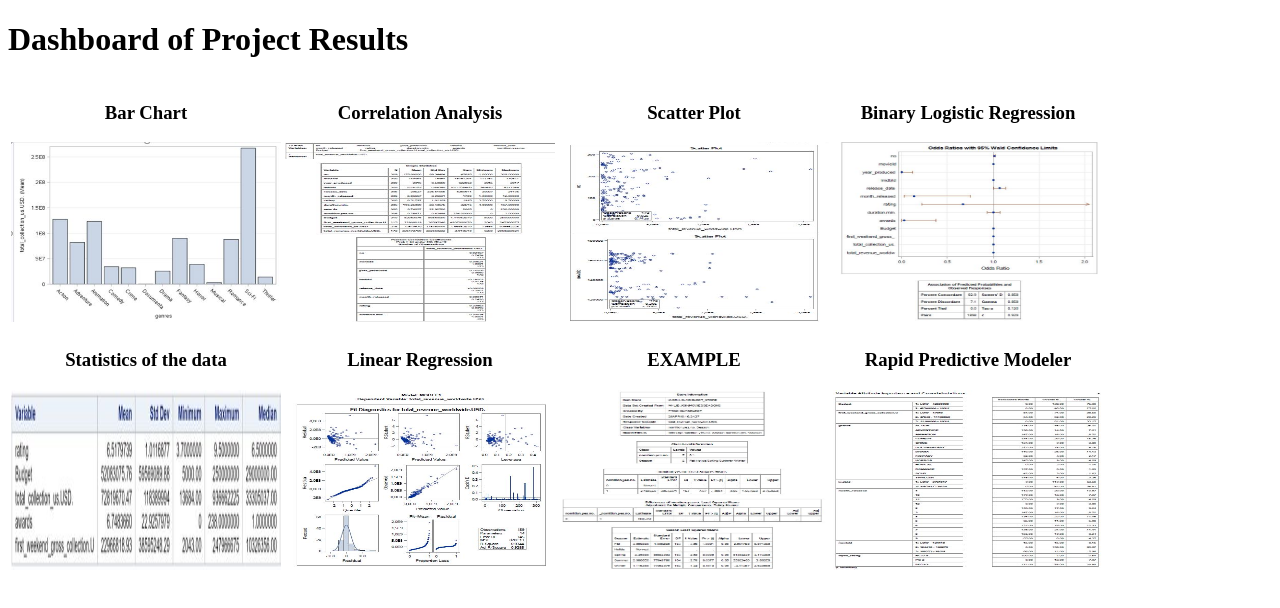
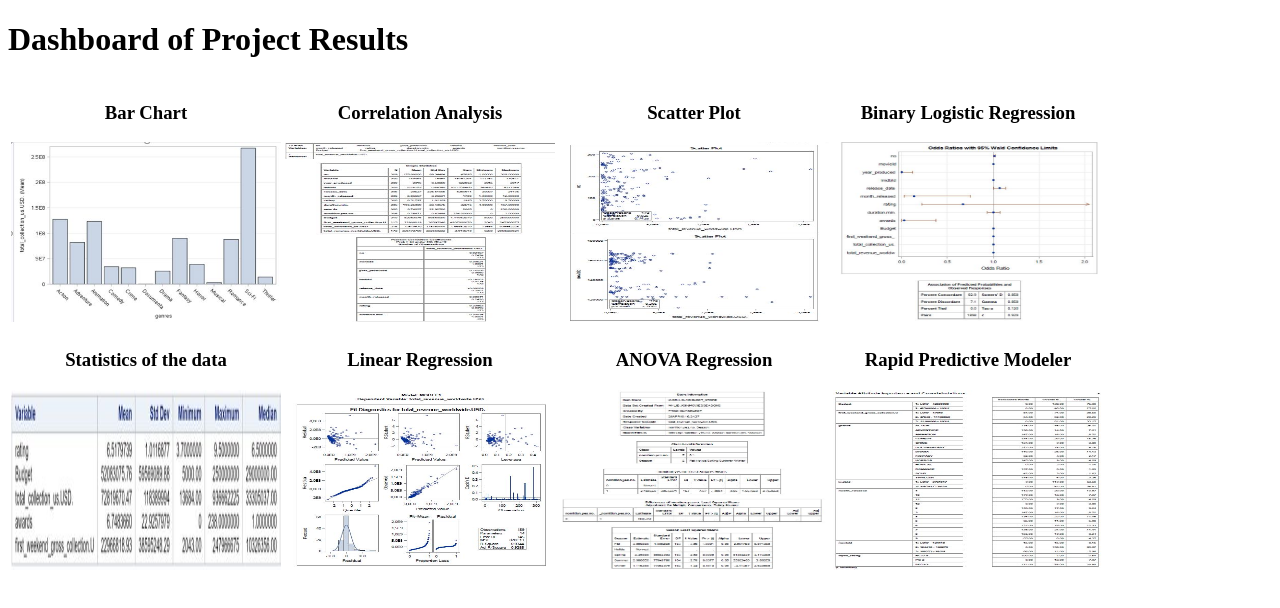
Before and after one commit to IACPJ3/blog, a plain HTML site: page index.html in a window 1280 px wide. Drawn offline with Linux system fonts and the light colour scheme.

Commit message:
Update index.html

```diff
--- a/index.html
+++ b/index.html
@@ -84,7 +84,7 @@
     <!-- Table row 2, column 3 -->
     <td>
       <!-- Define the heading for this portion of the dashboard -->
-      <h3 align=center>EXAMPLE</h3>
+      <h3 align=center>ANOVA Regression</h3>
       <!-- Define a link and the destination when someone clicks on the link -->
       <a href="ANOVA Regression.html">
         <!-- Define the clickable image for the link -->
```
